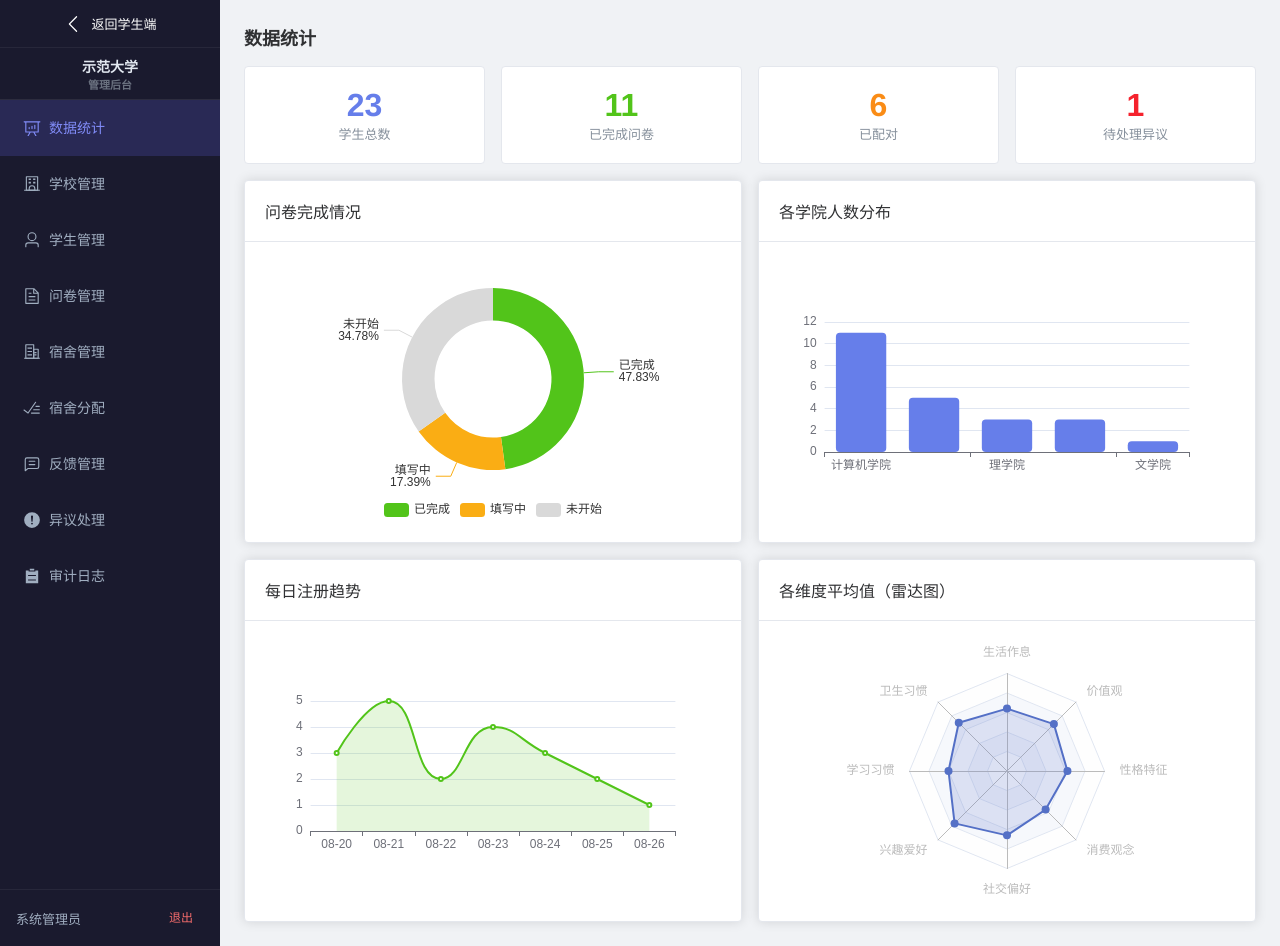
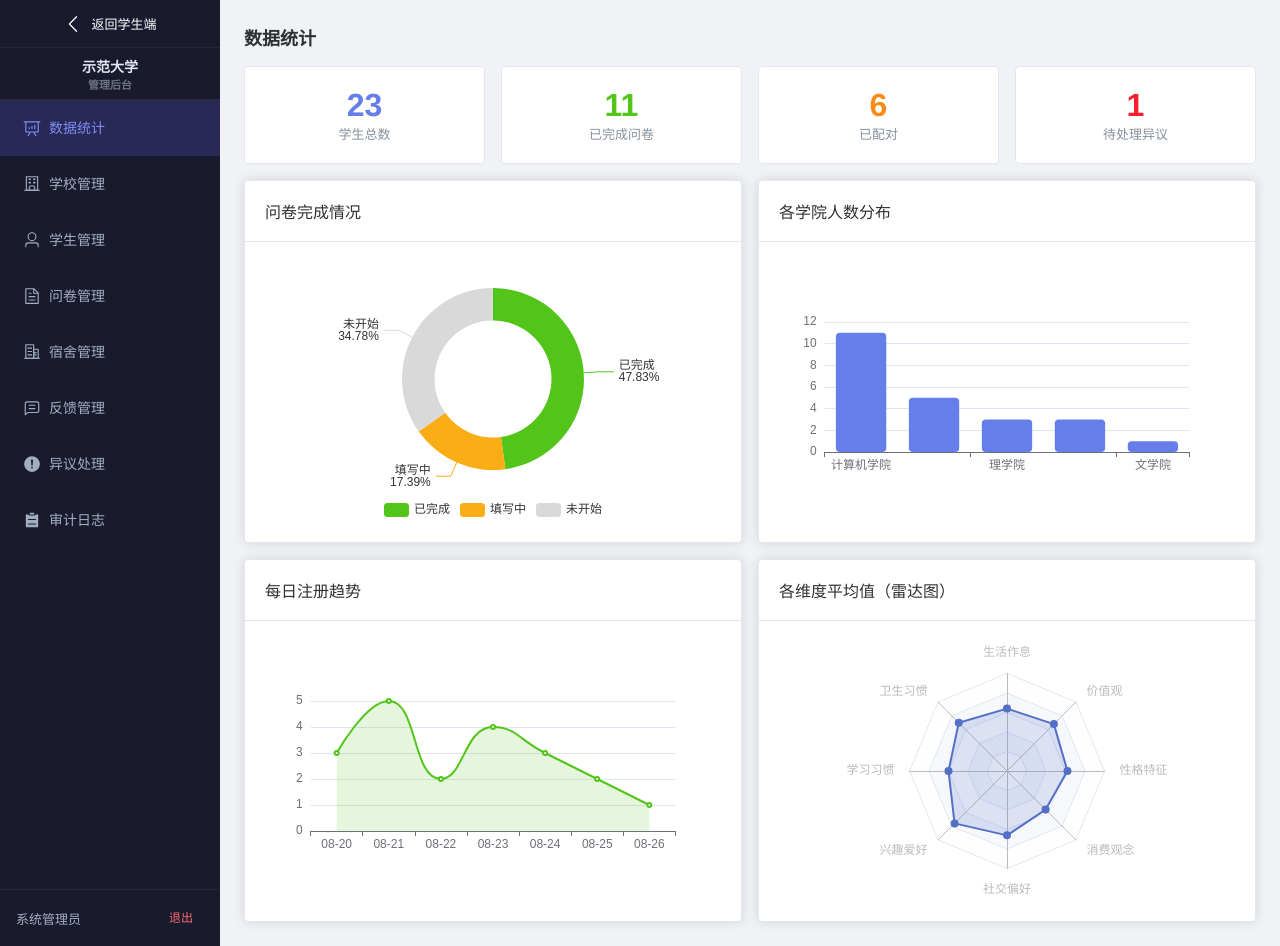
Before and after one commit to sy25255/dorm-match, a Vue app in the folder frontend/: page /#/ in a window 1280 px wide. Both pictures are taken after a click on the button "示范大学". Built offline with nearby package versions, Linux system fonts and the light colour scheme; no server answers.

Commit message:
feat: invite persistence + dorm merge + 8-person room capacity

```diff
--- a/frontend/src/views/admin/AdminLayout.vue
+++ b/frontend/src/views/admin/AdminLayout.vue
@@ -56,10 +56,7 @@ function goToStudent() {
           <el-icon><OfficeBuilding /></el-icon>
           <span>宿舍管理</span>
         </el-menu-item>
-        <el-menu-item :index="`${adminBase}/allocation`">
-          <el-icon><Finished /></el-icon>
-          <span>宿舍分配</span>
-        </el-menu-item>
+
         <el-menu-item :index="`${adminBase}/feedback`">
           <el-icon><ChatLineSquare /></el-icon>
           <span>反馈管理</span>
```
